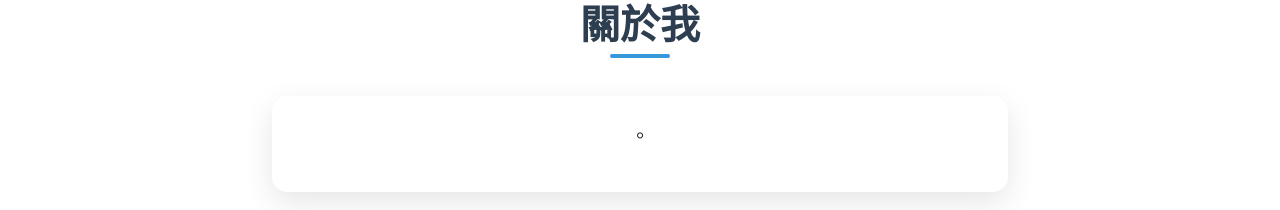
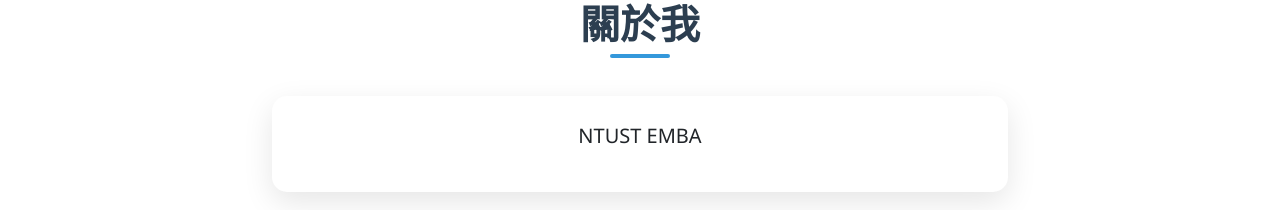
Before and after one commit to m11209925/m11209925.github.io, a plain HTML site: page index.html in a window 1280 px wide. Shown: the part 880-1090 px from the top of the page. Drawn offline with nearby package versions, Linux system fonts and the light colour scheme.

Commit message:
Update index.html

```diff
--- a/index.html
+++ b/index.html
@@ -161,9 +161,9 @@
             expertise: "AI應用",
             education: "NTUST EMBA",
             email: "m11209925@mail.ntust.edu.tw",
-            about: "。",
+            about: "NTUST EMBA",
             contactEmail: "m11209925@mail.ntust.edu.tw",
-            phone: "886-2-",
+            phone: "886-2-2737-6754",
             location: "研究室: T2-409<br>國立臺灣科技大學"
         };
         // ====== 使用者資料區域結束 ======
```
